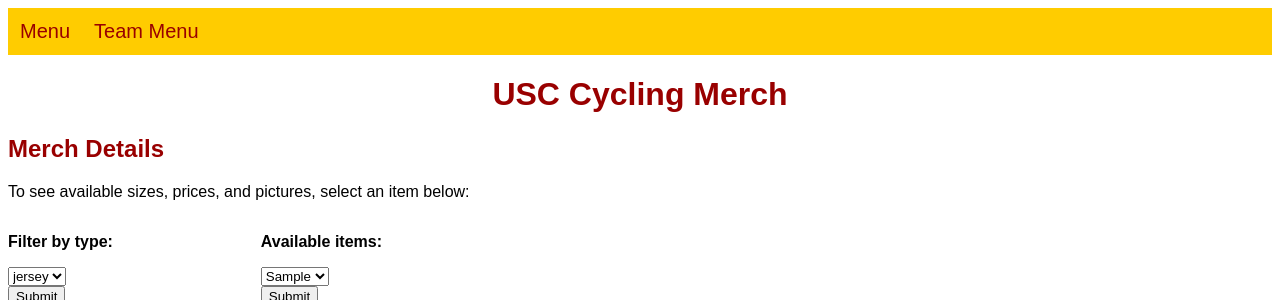
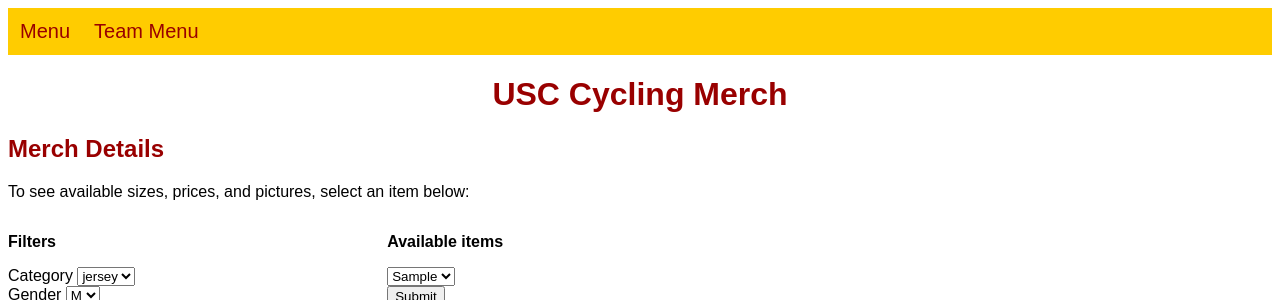
Before and after one commit to kiwiPhrases/sccycling-merch, a Django app: page /select-item-public/ in a window 1280 px wide. Shown: the top 300 px of the page. Run offline with Django 3.2, Linux system fonts and the light colour scheme; tables that the repository leaves empty hold one stand-in row (values such as "Sample post"); some libraries are stand-ins or nearby versions.

Commit message:
added filter by gender, removed submit buttons

```diff
--- a/inv_check/templates/inv_check/itemchoicesshowANDorder.html
+++ b/inv_check/templates/inv_check/itemchoicesshowANDorder.html
@@ -10,20 +10,32 @@
             <!--<h3> Select item: </h3>-->
          <div style="width: 100%; display: table;">
             <div style="display: table-row">
-                <div style="width: 20%; display: table-cell;">
-                    <p><b>Filter by type:</b></p>
+                <div style="width: 30%; display: table-cell;">
+                    <p><b>Filters</b></p>
+
                     <form id="subset-item" role="search" method="get" action="">
-                         <select name="item-type" data-placeholder="Filter items" class="chosen-select" >
+                        <a>Category</a>
+                         <select name="item-type" data-placeholder="Filter items" class="chosen-select" onChange="form.submit();" >
                             {% for itemtype in itemtypes %}
                                 <option value="{{ itemtype }}"> {{ itemtype }} </option>
                             {% endfor %}
                         </select><br/>
-                        <label for="submit"></label><button id="submit" type="submit" class="btn btn-default">Submit</button>
+                        <!--<label for="submit"></label><button id="submit" type="submit" class="btn btn-default">Submit</button>      -->
+                    </form>
+                    <form id="subset-item" role="search" method="get" action="">
+                        <a>Gender</a>
+                         <select name="item-gender" data-placeholder="Filter gender" class="chosen-select" onChange="form.submit();">
+                            {% for gender in itemgenders %}
+                                <option value="{{ gender }}"> {{ gender }} </option>
+                            {% endfor %}
+                        </select><br/>
+                        <!--<label for="submit"></label><button id="submit" type="submit" class="btn btn-default">Submit</button>  -->
                     </form>
                 </div>
 
+
             <div style="display: table-cell;">
-                <p><b>Available items:</b></p>
+                <p><b>Available items</b></p>
                 <form id="select-item" role="search" method="get" action="">
 
                     <select name="item-choice" data-placeholder="Select item" class="chosen-select" >
--- a/inv_check/views.py
+++ b/inv_check/views.py
@@ -84,17 +84,23 @@ def productViewOrder(request):
 
     # get item types from for-sale items
     itemTypes = list(dict.fromkeys([i.itemcategory for i in itemChoices]))
+    itemGenders = list(dict.fromkeys([i.gender for i in itemChoices]))
 
     # create initial context
     defaultImageUrl = 'https://drive.google.com/uc?id=1WZFyFdPikqZtkAI1KtvgmMJzJBzNHT8U'
-    context = {'items':itemChoices,'itemtypes':itemTypes, 'fields':{'headers':[], 'rows':[]}, 'img_url':defaultImageUrl}
+    context = {'items':itemChoices,'itemtypes':itemTypes,'itemgenders':itemGenders, 'fields':{'headers':[], 'rows':[]}, 'img_url':defaultImageUrl}
     #'form':itemFilterForm()
 
     if request.method == 'GET':
-        # process GET for item subset
+        # process GET for filter
         itemType = request.GET.get('item-type')
+        itemGender = request.GET.get('item-gender')
         if itemType:
             itemChoices = Item.objects.filter(itemcategory__icontains=itemType).filter(forSale=True).order_by('item').order_by('-year')
+            context['items'] = itemChoices
+
+        if itemGender:
+            itemChoices = Item.objects.filter(gender__icontains=itemGender).filter(forSale=True).order_by('item').order_by('-year')
             context['items'] = itemChoices
 
         # process GET for actual item info request
```
